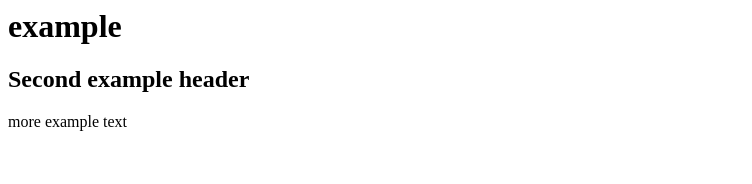
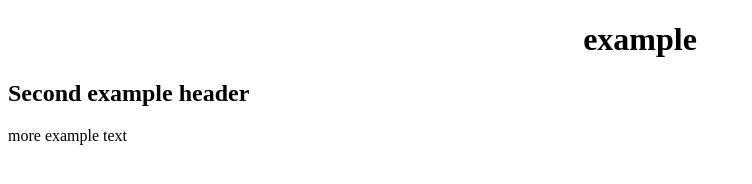
Before and after one commit to Skyrub-dev/Skyrub-dev.github.io, a plain HTML site: page index.html in a window 1280 px wide. Shown: the whole page, without its empty margins (0-752 px from the left). Drawn offline with Linux system fonts and the light colour scheme.

Commit message:
Initial commit of CSS

```diff
--- a/index.html
+++ b/index.html
@@ -1,6 +1,10 @@
-<html>
+<!DOCTYPE html>
+<html lang = "en">
+
 
 <head>
+<link rel="stylesheet" type="text/css" href="style.css">
+
 <h1> example </h1>
 <h2> Second example header </h2>
 </head>
--- /dev/null
+++ b/style.css
@@ -0,0 +1,3 @@
+h1 {
+  text-align: center
+}
```
